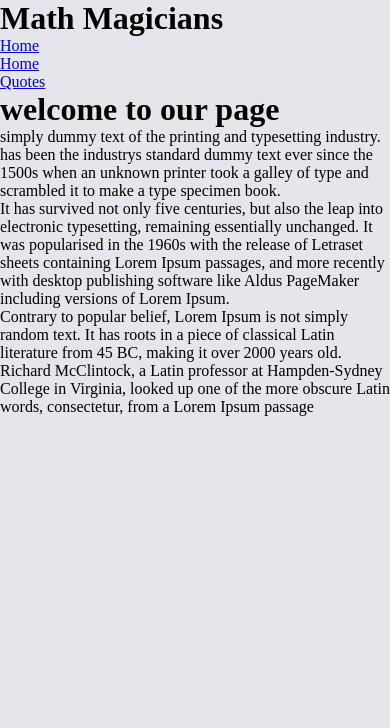
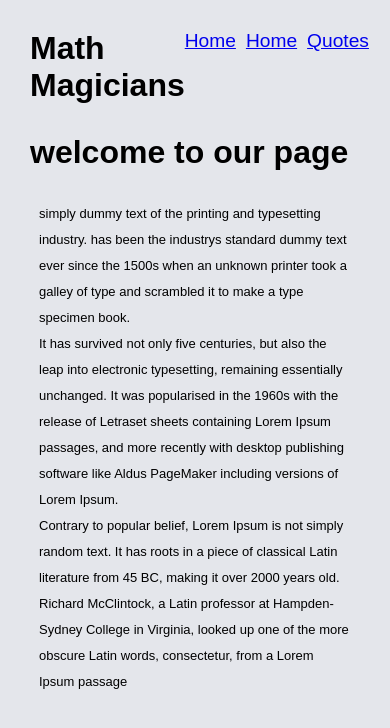
Before and after one commit to bernabasy/math-magicians, a React (Create React App) app: page /Home in a window 390 px wide. Shown: the top 728 px of the page. Built offline with nearby package versions, Linux system fonts and the light colour scheme.

Commit message:
Add  styles to Whole to improve the look

```diff
--- a/src/App.css
+++ b/src/App.css
@@ -10,9 +10,42 @@
 *,
 *::before,
 ::after {
-  box-sizing: border-box;
   margin: 0;
   padding: 0;
+  box-sizing: border-box;
+  font-family: 'Poppins', sans-serif;
+}
+
+header {
+  display: flex;
+  justify-content: space-between;
+  margin: 30px;
+}
+
+ul {
+  display: flex;
+  flex-direction: row;
+  gap: 10px;
+  list-style: none;
+  font-size: larger;
+}
+
+.title {
+  margin: 30px;
+}
+
+.quotes {
+  text-align: center;
+  margin: 18%;
+  font-size: 28px;
+}
+
+.homeBody {
+  width: 80%;
+  margin-left: 10%;
+  margin-right: 10%;
+  font-size: larger;
+  line-height: 2;
 }
 
 body {
@@ -22,7 +55,8 @@ body {
 .calculeter-wrap {
   display: grid;
   justify-content: center;
-  margin: 10%;
+  margin-left: 5%;
+  margin-top: 20px;
   grid-template-columns: repeat(4, 15rem);
   grid-template-rows: minmax(7rem, auto) repeat(5, 6rem);
 }
@@ -30,6 +64,15 @@ body {
 .calculeter-wrap > button {
   cursor: pointer;
   font-size: 2rem;
+}
+
+.calculater {
+  display: flex;
+  flex-direction: row;
+}
+
+.calcTitle {
+  padding: 30px;
 }
 
 .spann-two {
@@ -63,7 +106,7 @@ body {
   .calculeter-wrap {
     display: grid;
     justify-content: center;
-    margin: 10%;
+    margin: 10px 50px 20px;
     grid-template-columns: repeat(4, 30%);
     grid-template-rows: minmax(7rem, auto) repeat(5, 6rem);
   }
@@ -71,4 +114,22 @@ body {
   .output {
     padding: 10vw;
   }
+
+  .calculater {
+    display: flex;
+    flex-direction: column;
+  }
+
+  .calcTitle {
+    padding: 5px;
+    padding-left: 30px;
+  }
+
+  .homeBody {
+    width: 80%;
+    margin-left: 10%;
+    margin-right: 10%;
+    font-size: small;
+    line-height: 2;
+  }
 }
```
